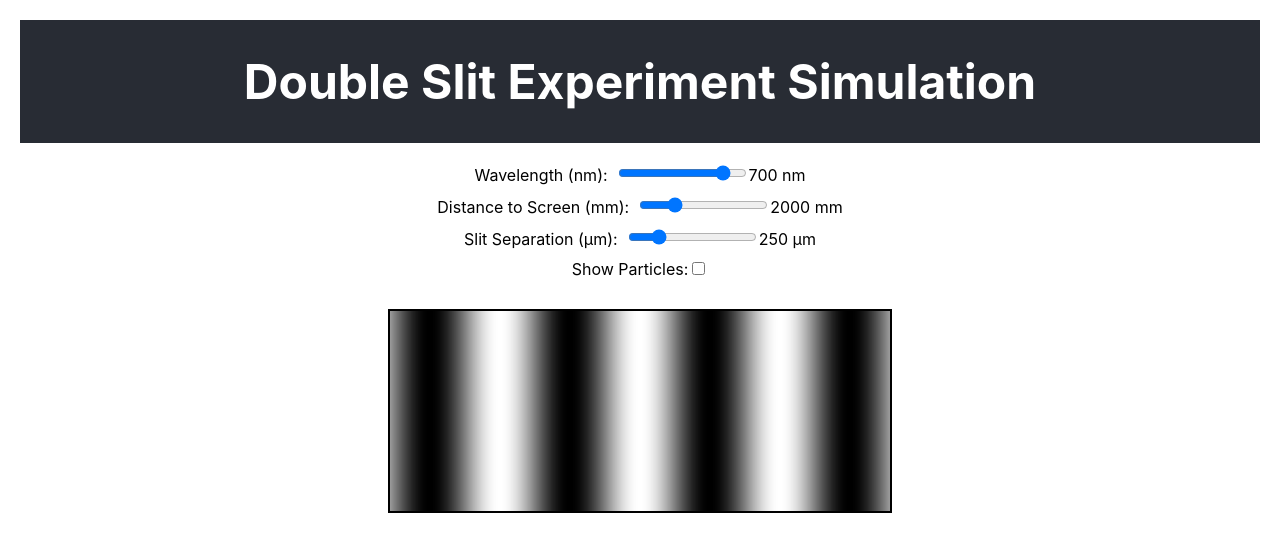
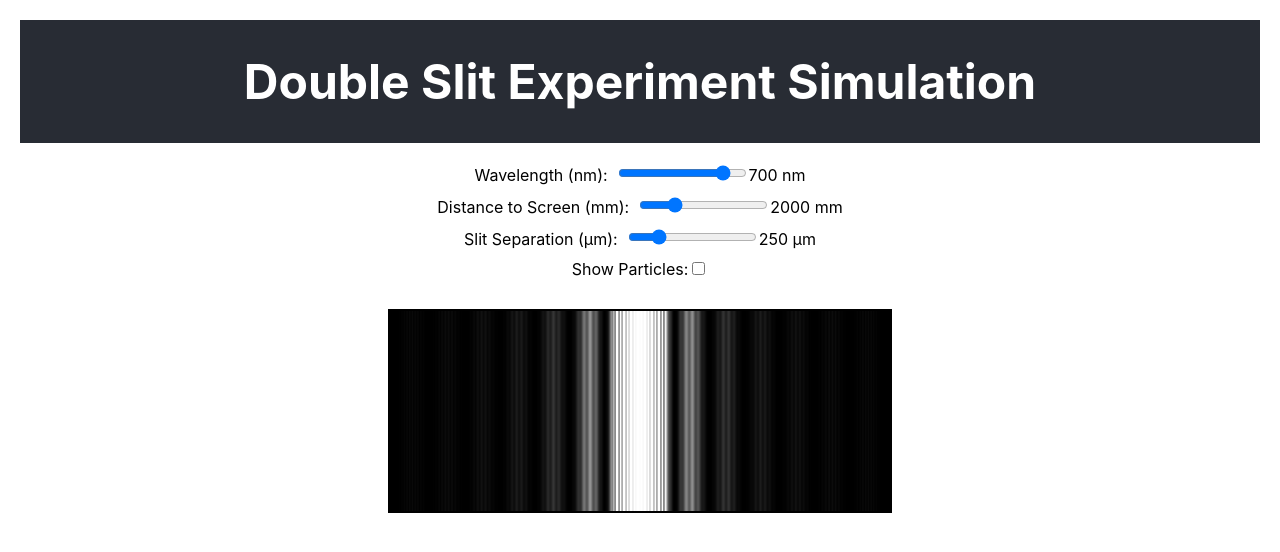
Before and after one commit to cameronjobson/QuantumComputing, a React (Create React App) app in the folder double-slit-experiment/: page / in a window 1280 px wide. Shown: the top 552 px of the page. Built offline with nearby package versions, Linux system fonts and the light colour scheme.

Commit message:
Fixed envelope function  and math

```diff
--- a/double-slit-experiment/src/WaveCanvas.js
+++ b/double-slit-experiment/src/WaveCanvas.js
@@ -12,11 +12,32 @@ const WaveCanvas = ({ points, intensity }) => {
     const height = canvas.height;
 
     ctx.clearRect(0, 0, width, height); // Clear the canvas before drawing
+    // Draw vertical lines based on the intensity array
+    function mapIntensity(intensity,maxIntensity){
+      // we're just going to make it modify the tolerance on the data
+      const ceilingCover = .05*maxIntensity;
+      let newIntensities = intensity.map((intensity) =>
+        intensity/ceilingCover
+      );
+      // if a value is greater than 1, make it 1
+      // if a value is less than 0, make it 0
+      // newIntensities = newIntensities.map((intensity) =>
+      //   intensity > 1 ? 1 : intensity
+      // );
 
-    // Draw vertical lines based on the intensity array
+
+      return newIntensities;
+    }
     points.forEach((point, index) => {
       const x = (index / points.length) * width;
-      const brightness = intensity[index] * 255;  // Scale brightness to 0-255
+      // get the maximum value of the intensity array
+      const maxIntensity = Math.max(...intensity);
+      // divide all in the intensity array by the max intensity
+
+      intensity =  mapIntensity(intensity,maxIntensity);
+
+      // scale the intensity array to 0-255
+      const brightness = intensity[index] *255;  // Scale brightness to 0-255
       const color = `rgb(${brightness},${brightness},${brightness})`;
       ctx.strokeStyle = color;
       ctx.beginPath();
--- a/double-slit-experiment/src/WaveInterference.js
+++ b/double-slit-experiment/src/WaveInterference.js
@@ -7,12 +7,19 @@ import ParticleCanvas from './ParticleCanvas';
 import ObserverEffectCanvas from './ObserverEffectCanvas';
 
 const WaveInterference = ({ wavelength, distance, slitSeparation, showParticles, observerEffect, numPhotons }) => {
+  // wave interference defines the
   const points = math.range(-10, 10, 0.02).toArray();
   const intensity = points.map(x => {
     const theta = Math.atan(x / distance);
     const pathDifference = slitSeparation * 1e-6 * Math.sin(theta);
     const phaseDifference = (2 * Math.PI / (wavelength * 1e-9)) * pathDifference;
-    return Math.pow(Math.cos(phaseDifference / 2), 2);
+    const dropoffTerm = 3.14*slitSeparation*x/(wavelength*1e-9)*distance;
+    // we need to define slit width
+    const slitWidth = 1e-3;
+    const beta = Math.PI*slitWidth*Math.sin(theta)/(wavelength*1e-9);
+    const alpha = Math.PI*slitSeparation*Math.sin(theta)/(wavelength*1e-9);
+    return Math.cos(alpha)**2*Math.pow(Math.sin(beta)/beta,2);
+
   });
 
   if (observerEffect) {
```
